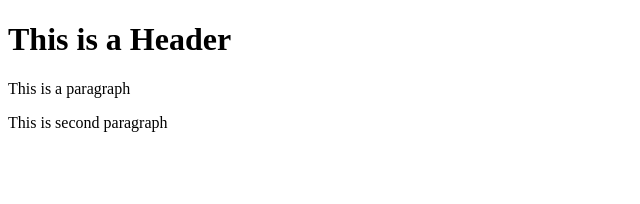
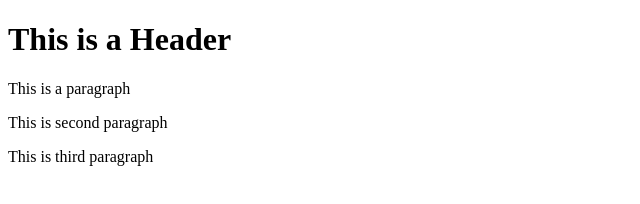
Before and after one commit to Utsav8126/git-and-node-test, a website: page index.html in a window 1280 px wide. Shown: the whole page, without its empty margins (0-640 px from the left). Drawn offline with Linux system fonts and the light colour scheme.

Commit message:
Updated index.html

```diff
--- a/index.html
+++ b/index.html
@@ -6,5 +6,6 @@
         <h1>This is a Header</h1>
         <p>This is a paragraph</p>
         <p> This is second paragraph</p>
+        <p> This is third paragraph</p>
     </body>
 </html>
```
